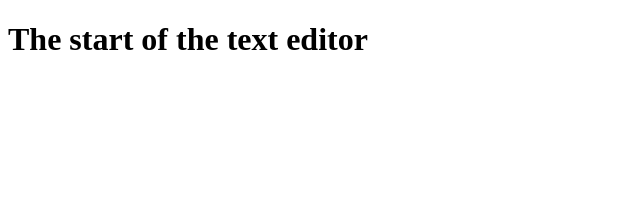
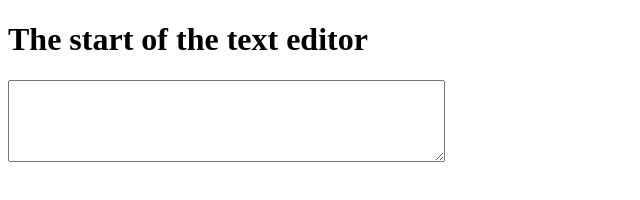
Before and after one commit to tbdlarsen/textEditor, a plain HTML site: page index.html in a window 1280 px wide. Shown: the whole page, without its empty margins (0-640 px from the left). Drawn offline with Linux system fonts and the light colour scheme.

Commit message:
added text field and padding

```diff
--- a/index.html
+++ b/index.html
@@ -12,6 +12,13 @@
     <body>
         <main>
             <h1>The start of the text editor</h1>
+
+
+            <textarea id = "text-input" rows ="4" cols="50">
+
+            </textarea>
+
+
         </main>
 
 
--- a/style.css
+++ b/style.css
@@ -0,0 +1,4 @@
+
+#text-input{
+    padding: 10px;
+}
```
